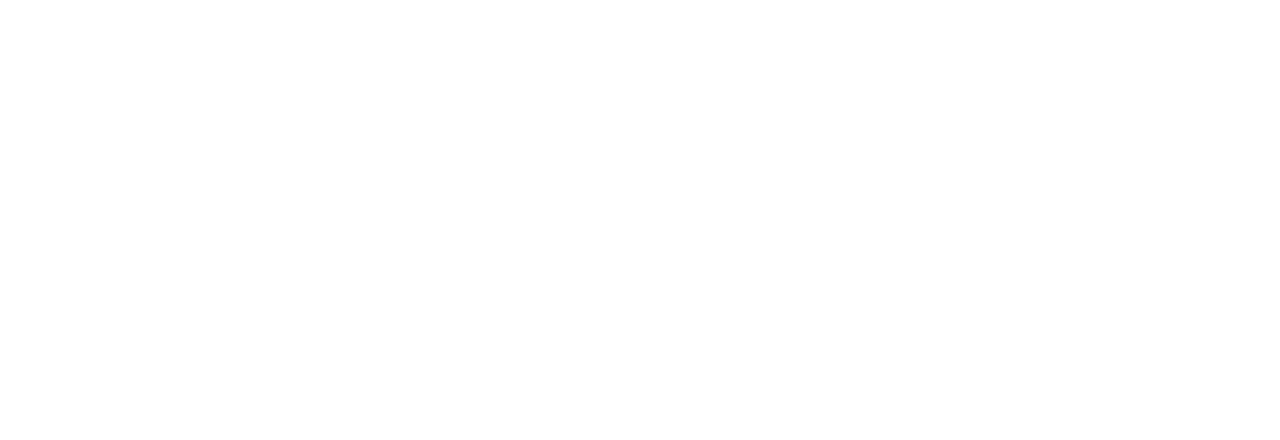
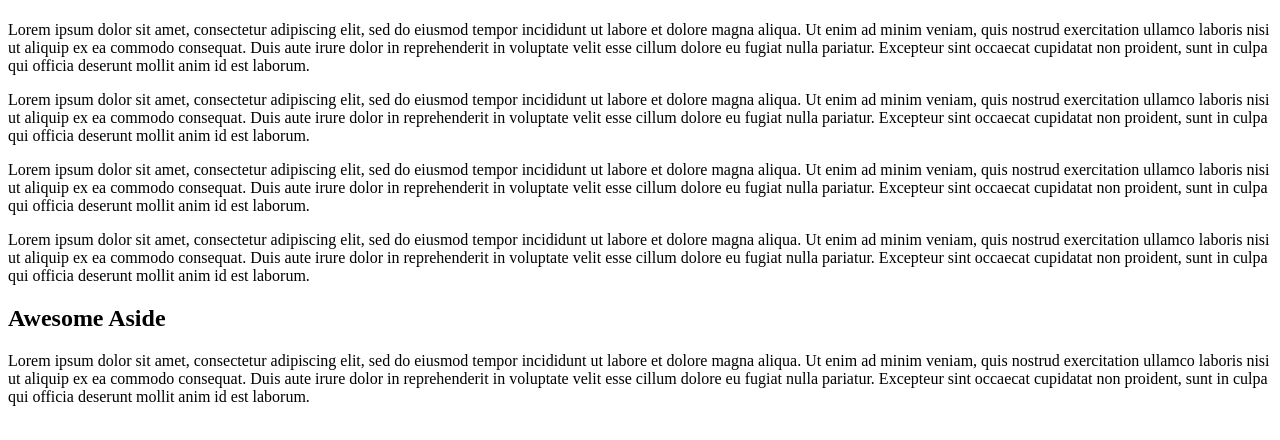
Before and after one commit to michaeledwards91/Learning-Gulp, a website: page app/index.html in a window 1280 px wide. Drawn offline with nearby package versions, Linux system fonts and the light colour scheme; files that its build step writes are made by us from their sources.

Commit message:
Index boilerplate

```diff
--- a/app/index.html
+++ b/app/index.html
@@ -2,9 +2,44 @@
 <html lang="en">
 <head>
 	<meta charset="UTF-8">
-	<title>Document</title>
+	<meta http-equiv="X-UA-Compatible" content="IE=edge">
+	<title>Title</title>
+	<meta name="description" content="">
+	<meta name="viewport" content="width=device-width, intial-scale=1">
+	<link rel="shortcut icon" href="/favicon.ico">
+	<link rel="apple-touch-icon" href="apple-touch-icon.png">
+	<link rel="stylesheet" href="css/style.css">
 </head>
 <body>
+
+<header id="header">
+	<div class="page">
+		<div id="header-wrapper">
+			<h1 class="site-title"><i class="fa fa-apple"></i></h1>
+		</div>
+	</div>
+</header>
+
+<div id="content">
+	<div class="page">
+		<div class="primary">
+
+			<p>Lorem ipsum dolor sit amet, consectetur adipiscing elit, sed do eiusmod tempor incididunt ut labore et dolore magna aliqua. Ut enim ad minim veniam, quis nostrud exercitation ullamco laboris nisi ut aliquip ex ea commodo consequat. Duis aute irure dolor in reprehenderit in voluptate velit esse cillum dolore eu fugiat nulla pariatur. Excepteur sint occaecat cupidatat non proident, sunt in culpa qui officia deserunt mollit anim id est laborum.</p>
+			<p>Lorem ipsum dolor sit amet, consectetur adipiscing elit, sed do eiusmod tempor incididunt ut labore et dolore magna aliqua. Ut enim ad minim veniam, quis nostrud exercitation ullamco laboris nisi ut aliquip ex ea commodo consequat. Duis aute irure dolor in reprehenderit in voluptate velit esse cillum dolore eu fugiat nulla pariatur. Excepteur sint occaecat cupidatat non proident, sunt in culpa qui officia deserunt mollit anim id est laborum.</p>
+			<p>Lorem ipsum dolor sit amet, consectetur adipiscing elit, sed do eiusmod tempor incididunt ut labore et dolore magna aliqua. Ut enim ad minim veniam, quis nostrud exercitation ullamco laboris nisi ut aliquip ex ea commodo consequat. Duis aute irure dolor in reprehenderit in voluptate velit esse cillum dolore eu fugiat nulla pariatur. Excepteur sint occaecat cupidatat non proident, sunt in culpa qui officia deserunt mollit anim id est laborum.</p>
+			<p>Lorem ipsum dolor sit amet, consectetur adipiscing elit, sed do eiusmod tempor incididunt ut labore et dolore magna aliqua. Ut enim ad minim veniam, quis nostrud exercitation ullamco laboris nisi ut aliquip ex ea commodo consequat. Duis aute irure dolor in reprehenderit in voluptate velit esse cillum dolore eu fugiat nulla pariatur. Excepteur sint occaecat cupidatat non proident, sunt in culpa qui officia deserunt mollit anim id est laborum.</p>
+
+		</div> <!-- Close primary div -->
+
+		<aside id="aside">
+			<h2>Awesome Aside</h2>
+			<p>Lorem ipsum dolor sit amet, consectetur adipiscing elit, sed do eiusmod tempor incididunt ut labore et dolore magna aliqua. Ut enim ad minim veniam, quis nostrud exercitation ullamco laboris nisi ut aliquip ex ea commodo consequat. Duis aute irure dolor in reprehenderit in voluptate velit esse cillum dolore eu fugiat nulla pariatur. Excepteur sint occaecat cupidatat non proident, sunt in culpa qui officia deserunt mollit anim id est laborum.</p>
+		</aside>
+
+		</div>
+	</div>
+</div>
+
 	<script src="bower_components/angular/angular.js"></script>
 </body>
 </html>
```
